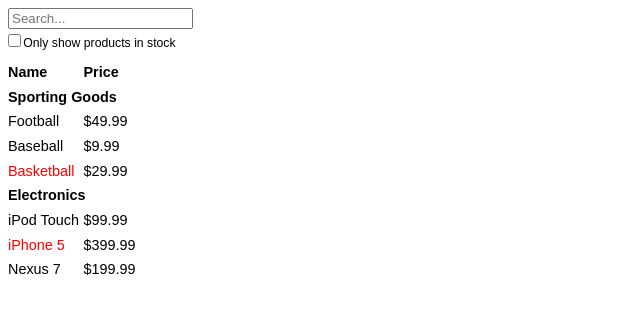
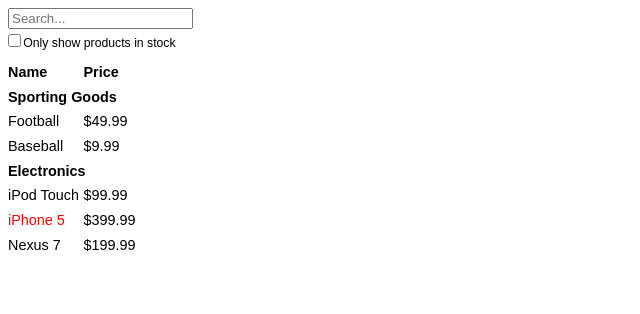
Before and after one commit to TimothyJohnK/reenthinre, a React (Create React App) app: page / in a window 1280 px wide. Shown: the top 314 px of the page, without its empty margins (0-640 px from the left). Built offline with nearby package versions, Linux system fonts and the light colour scheme.

Commit message:
conditional rendering of item.stocked

```diff
--- a/src/App.js
+++ b/src/App.js
@@ -32,12 +32,20 @@
     stocked: false,
     name: 'iPhone 5'
   },
-  { category: 'Electronics', price: '$199.99', stocked: true, name: 'Nexus 7' }
+  {
+    category: 'Electronics',
+    price: '$199.99',
+    stocked: true,
+    name: 'Nexus 7'
+  }
 ];
 
 class ProductCategoryRow extends Component {
+  constructor(props) {
+    super(props);
+    this.state = { checked: null };
+  }
   render() {
-    const bold_flex = 'product_category';
     const SPORTINGGOODS = PRODUCTS.filter(
       item => item.category === 'Sporting Goods'
     );
@@ -50,12 +58,14 @@
 
     return (
       <div>
-        <div className={bold_flex}>
+        <div className="product_category">
           <span>Name</span>
           <span className="price_col">Price</span>
         </div>
         <div className="product_category">Sporting Goods</div>
-        {SPORTINGGOODS.map((item, i) => (
+        {SPORTINGGOODS.map(
+          (item, i) =>
+            item.stocked === true ? (
               <li key={i}>
                 <span
                   style={item.stocked === false ? outOfStock : null}
@@ -65,7 +75,8 @@
                 </span>
                 <span className="price_col">{item.price}</span>
               </li>
-        ))}
+            ) : null
+        )}
         <div className="product_category">Electronics</div>
         {ELECTRONICS.map((item, i) => (
           <li key={i}>
@@ -79,8 +90,6 @@
     );
   }
 }
-
-// class ProductRow extends Component {}
 
 class ProductTable extends Component {
   render() {
@@ -98,7 +107,7 @@
       <form>
         <input type="text" placeholder="Search..." />
         <p>
-          <input type="checkbox" /> Only show products in stock
+          <input type="checkbox" checked={null} /> Only show products in stock
         </p>
       </form>
     );
@@ -109,13 +118,11 @@
   constructor(props) {
     super(props);
     this.handleClick = this.handleClick.bind(this);
-    this.state = { stocked: false };
+    this.state = { stocked: false, checked: false };
   }
-
   handleClick() {
-    this.setState();
+    this.setState({ stocked: true });
   }
-
   render() {
     return (
       <div className="main">
```
Lines whose indentation alone changed are shown as unchanged.
